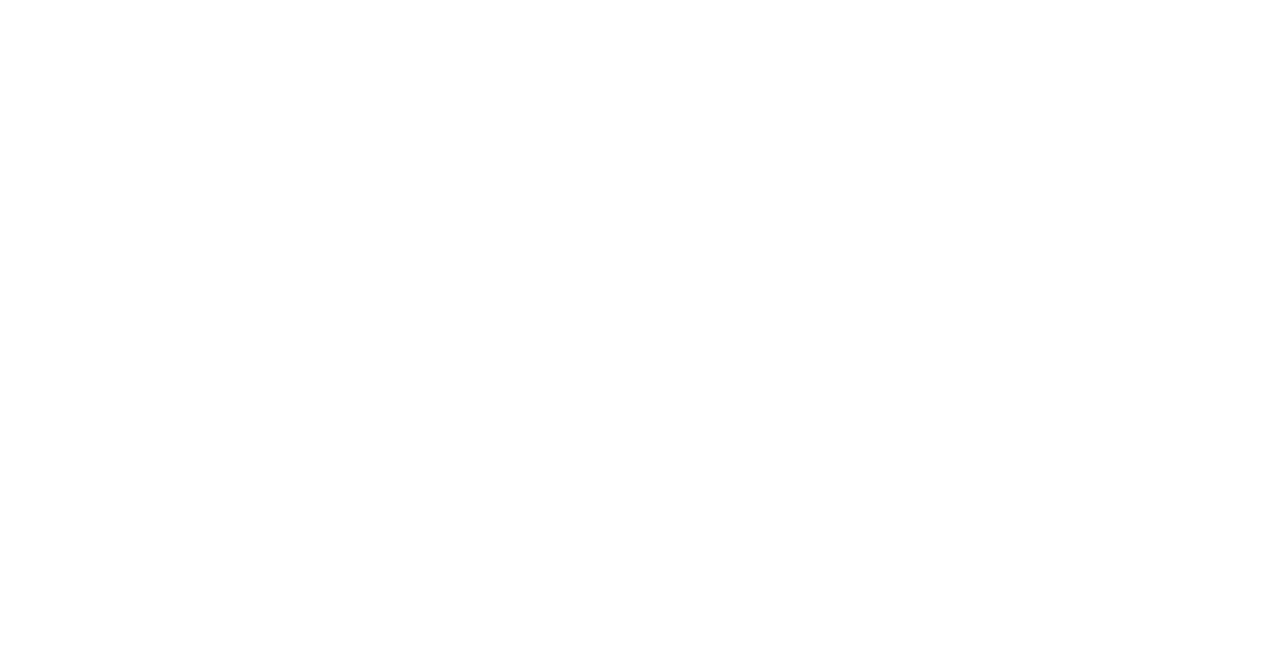
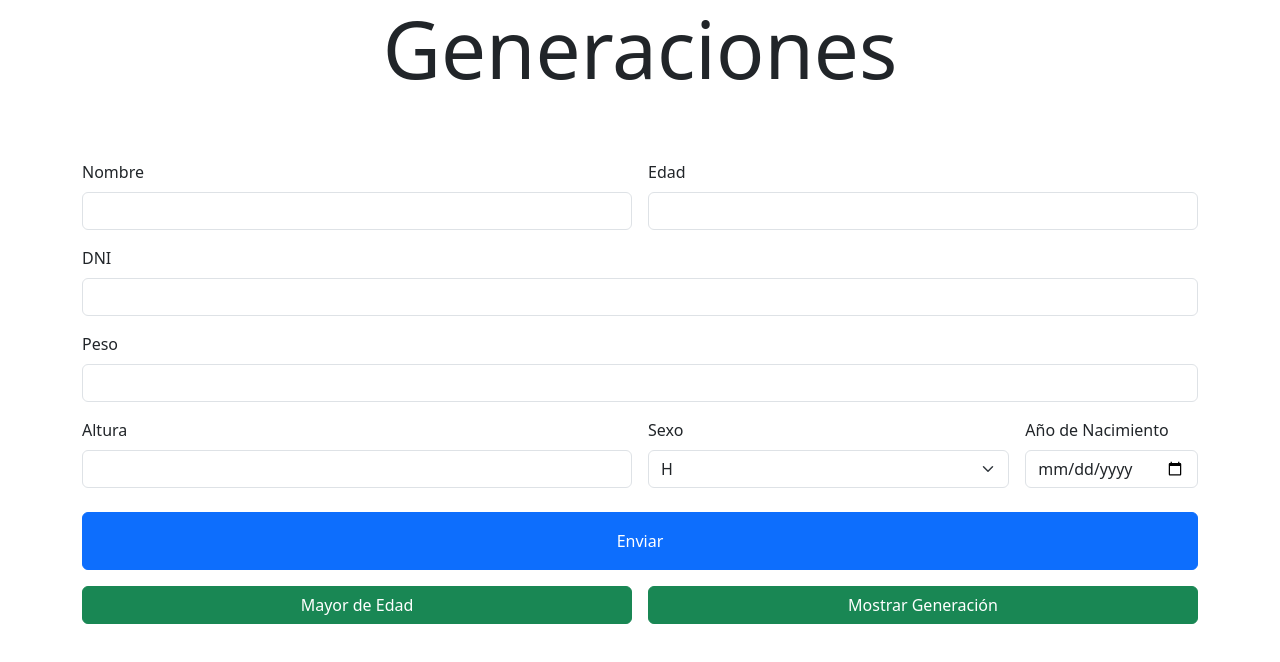
Before and after one commit to NataliaGabriela/tp5-ejercicio2-DOM, a plain HTML site: page index.html in a window 1280 px wide. Drawn offline with nearby package versions, Linux system fonts and the light colour scheme.

Commit message:
maquetado de la página principal

```diff
--- a/index.html
+++ b/index.html
@@ -1,14 +1,88 @@
 <!DOCTYPE html>
 <html lang="es">
-<head>
-    <meta charset="UTF-8">
-    <meta name="viewport" content="width=device-width, initial-scale=1.0">
-    <meta name="autor" content="Natalia Lopez">
-    <meta name="keywords" content="javascript, DOM, POO">
-    <meta name="description" content="ejercicios ">
+  <head>
+    <meta charset="UTF-8" />
+    <meta name="viewport" content="width=device-width, initial-scale=1.0" />
+    <meta name="autor" content="Natalia Lopez" />
+    <meta name="keywords" content="javascript, DOM, POO" />
+    <meta name="description" content="ejercicios " />
+    <link
+      href="https://cdn.jsdelivr.net/npm/bootstrap@5.3.2/dist/css/bootstrap.min.css"
+      rel="stylesheet"
+      integrity="sha384-T3c6CoIi6uLrA9TneNEoa7RxnatzjcDSCmG1MXxSR1GAsXEV/Dwwykc2MPK8M2HN"
+      crossorigin="anonymous"
+    />
     <title>Generaciones</title>
-</head>
-<body>
+  </head>
+  <body>
+    <section class="container">
+      <h1 class="display-1 text-center">Generaciones</h1>
+      <article>
+        <form class="row g-3 my-5">
+          <div class="col-md-6">
+            <label for="nombre" class="form-label">Nombre</label>
+            <input
+              type="text"
+              class="form-control"
+              id="nombre"
+              required
+              minlength="7"
+              maxlength="25"
+            />
+          </div>
+          <div class="col-md-6">
+            <label for="edad" class="form-label">Edad</label>
+            <input type="number" class="form-control" id="edad" required />
+          </div>
+          <div class="col-12">
+            <label for="dni" class="form-label">DNI</label>
+            <input type="number" class="form-control" id="dni" required />
+          </div>
+          <div class="col-12">
+            <label for="peso" class="form-label">Peso</label>
+            <input type="number" class="form-control" id="peso" required />
+          </div>
+          <div class="col-md-6">
+            <label for="Altura" class="form-label">Altura</label>
+            <input type="number" class="form-control" id="Altura" required />
+          </div>
+          <div class="col-md-4">
+            <label for="sexo" class="form-label">Sexo</label>
+            <select id="sexo" class="form-select">
+              <option>H</option>
+              <option>M</option>
+            </select>
+          </div>
+          <div class="col-md-2">
+            <label for="anioNacimiento" class="form-label"
+              >Año de Nacimiento</label
+            >
+            <input
+              type="date"
+              class="form-control"
+              id="anioNacimiento"
+              required
+            />
+          </div>
 
-</body>
+          <div class="col-12 d-grid gap-2 mt-4">
+            <button type="submit" class="btn btn-primary py-3">Enviar</button>
+          </div>
+          <div class="col-6 d-grid gap-2">
+            <button type="button" class="btn btn-success">Mayor de Edad</button>
+          </div>
+          <div class="col-6 d-grid gap-2">
+            <button type="button" class="btn btn-success">
+              Mostrar Generación
+            </button>
+          </div>
+        </form>
+      </article>
+    </section>
+    <script
+      src="https://cdn.jsdelivr.net/npm/bootstrap@5.3.2/dist/js/bootstrap.bundle.min.js"
+      integrity="sha384-C6RzsynM9kWDrMNeT87bh95OGNyZPhcTNXj1NW7RuBCsyN/o0jlpcV8Qyq46cDfL"
+      crossorigin="anonymous"
+    ></script>
+  </body>
 </html>
```
